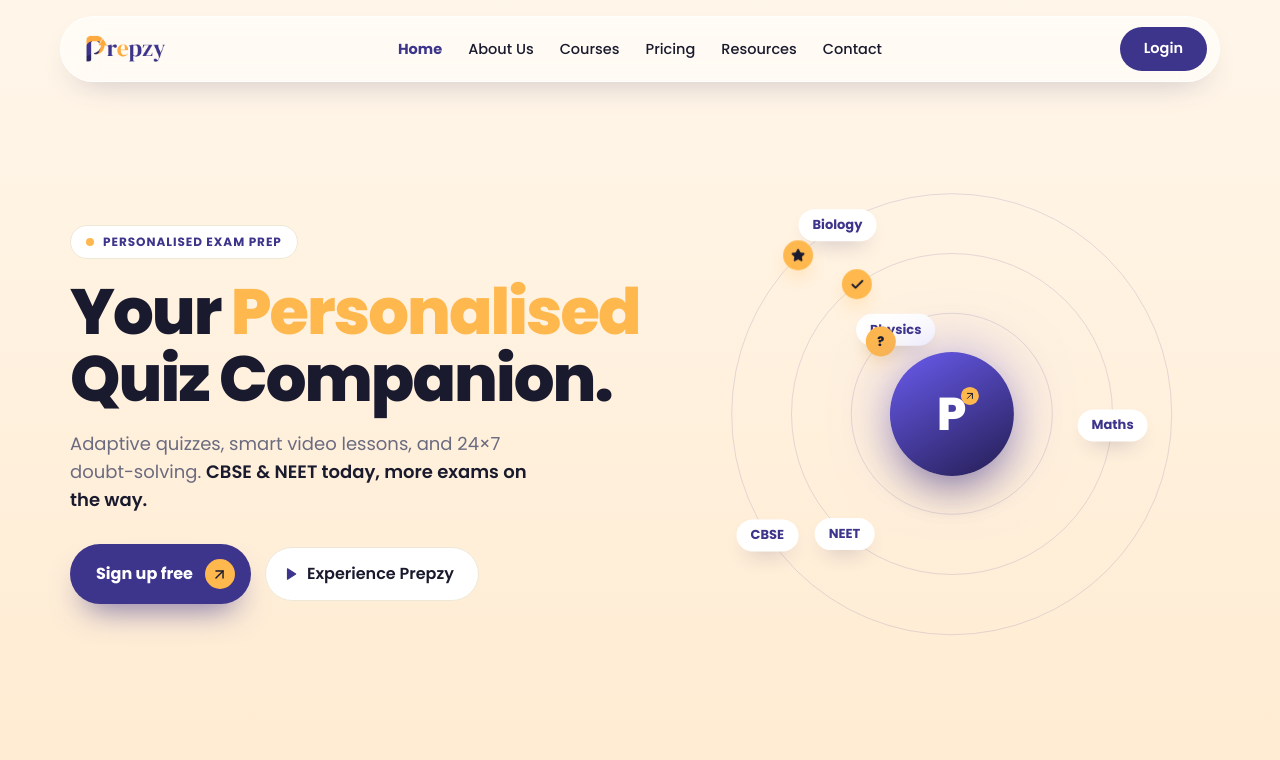
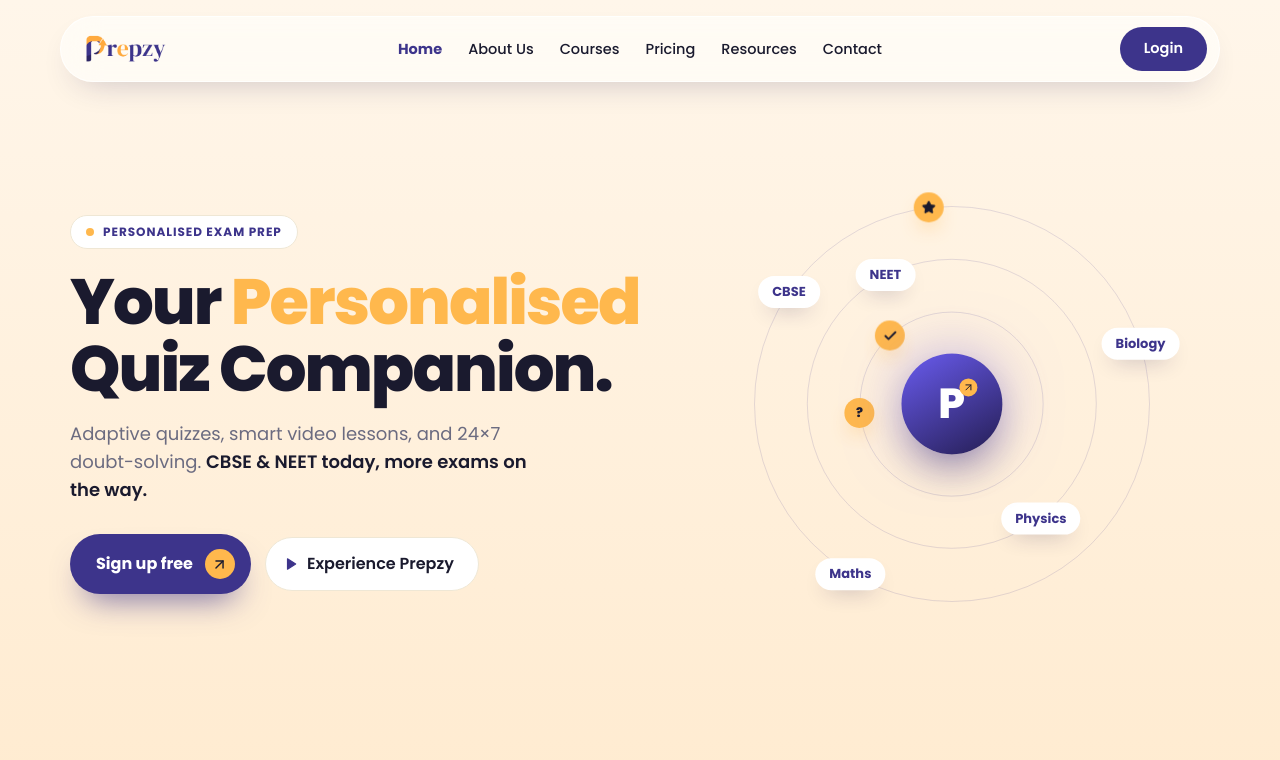
Before and after one commit to djp876/Prepzy, a Next.js app: page /v10 in a window 1280 px wide. Shown: the top 760 px of the page. Built offline with nearby package versions, Linux system fonts and the light colour scheme.

Commit message:
HeroV10 solar fix: dots-only inner ring (clear of core), evenly-spaced items per ring, wider spacing = no overlaps

```diff
--- a/src/app/components/HeroV10.tsx
+++ b/src/app/components/HeroV10.tsx
@@ -103,28 +103,31 @@
 
 function Solar({ reduce }: { reduce: boolean }) {
   return (
-    <div className="pz-solar" style={{ position: "relative", width: "min(460px, 92%)", margin: "0 auto", aspectRatio: "1 / 1" }}>
-      {[96, 70, 44].map((d) => (
+    <div className="pz-solar" style={{ position: "relative", width: "min(440px, 92%)", margin: "0 auto", aspectRatio: "1 / 1" }}>
+      {[90, 66, 42].map((d) => (
         <span key={d} aria-hidden style={{ position: "absolute", top: "50%", left: "50%", width: `${d}%`, height: `${d}%`, transform: "translate(-50%, -50%)", borderRadius: "50%", border: "1.5px solid rgba(61,52,139,0.14)" }} />
       ))}
 
-      <div style={{ position: "absolute", top: "50%", left: "50%", transform: "translate(-50%, -50%)", width: "27%", aspectRatio: "1 / 1", borderRadius: "50%", background: "linear-gradient(150deg, #6a5cf0, #241d52)", display: "flex", alignItems: "center", justifyContent: "center", boxShadow: "0 0 60px -4px rgba(124,107,224,0.6), 0 22px 44px -16px rgba(36,29,82,0.6)", zIndex: 2 }}>
-        <span style={{ position: "relative", fontSize: "clamp(28px, 4.4vw, 46px)", fontWeight: 800, color: "#fff", lineHeight: 1 }}>
+      <div style={{ position: "absolute", top: "50%", left: "50%", transform: "translate(-50%, -50%)", width: "23%", aspectRatio: "1 / 1", borderRadius: "50%", background: "linear-gradient(150deg, #6a5cf0, #241d52)", display: "flex", alignItems: "center", justifyContent: "center", boxShadow: "0 0 60px -4px rgba(124,107,224,0.6), 0 22px 44px -16px rgba(36,29,82,0.6)", zIndex: 3 }}>
+        <span style={{ position: "relative", fontSize: "clamp(26px, 4vw, 42px)", fontWeight: 800, color: "#fff", lineHeight: 1 }}>
           P
-          <span style={{ position: "absolute", top: "-8%", right: "-44%", width: 18, height: 18, borderRadius: "50%", background: AMBER, display: "flex", alignItems: "center", justifyContent: "center" }}><ArrowUpRight size={12} color={INK} /></span>
+          <span style={{ position: "absolute", top: "-10%", right: "-46%", width: 18, height: 18, borderRadius: "50%", background: AMBER, display: "flex", alignItems: "center", justifyContent: "center" }}><ArrowUpRight size={12} color={INK} /></span>
         </span>
       </div>
 
-      <Orbiter d={44} angle={205} duration={28} reduce={reduce}><Pill>Physics</Pill></Orbiter>
-      <Orbiter d={44} angle={312} duration={28} reduce={reduce}><Dot>?</Dot></Orbiter>
+      {/* inner ring: small accent dots only (clear of the core) */}
+      <Orbiter d={42} angle={135} duration={30} reduce={reduce}><Dot>?</Dot></Orbiter>
+      <Orbiter d={42} angle={315} duration={30} reduce={reduce}><Dot><Check size={15} strokeWidth={3} /></Dot></Orbiter>
 
-      <Orbiter d={70} angle={22} duration={40} reduce={reduce}><Pill>Maths</Pill></Orbiter>
-      <Orbiter d={70} angle={108} duration={40} reduce={reduce}><Pill>NEET</Pill></Orbiter>
-      <Orbiter d={70} angle={322} duration={40} reduce={reduce}><Dot><Check size={15} strokeWidth={3} /></Dot></Orbiter>
+      {/* mid ring: two subjects, opposite each other */}
+      <Orbiter d={66} angle={55} duration={46} reduce={reduce}><Pill>Physics</Pill></Orbiter>
+      <Orbiter d={66} angle={235} duration={46} reduce={reduce}><Pill>NEET</Pill></Orbiter>
 
-      <Orbiter d={96} angle={328} duration={54} reduce={reduce}><Pill>Biology</Pill></Orbiter>
-      <Orbiter d={96} angle={128} duration={54} reduce={reduce}><Pill>CBSE</Pill></Orbiter>
-      <Orbiter d={96} angle={212} duration={54} reduce={reduce}><Dot><Star size={14} fill={INK} /></Dot></Orbiter>
+      {/* outer ring: three subjects + a star, evenly spaced */}
+      <Orbiter d={90} angle={20} duration={62} reduce={reduce}><Pill>Biology</Pill></Orbiter>
+      <Orbiter d={90} angle={110} duration={62} reduce={reduce}><Pill>Maths</Pill></Orbiter>
+      <Orbiter d={90} angle={200} duration={62} reduce={reduce}><Pill>CBSE</Pill></Orbiter>
+      <Orbiter d={90} angle={290} duration={62} reduce={reduce}><Dot><Star size={14} fill={INK} /></Dot></Orbiter>
     </div>
   );
 }
```
